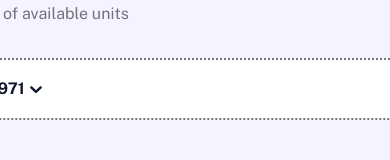
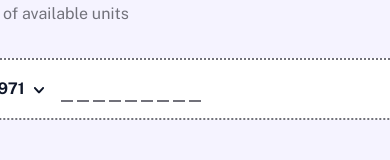
Before and after one commit to jedinrk/quiz_test, a Next.js app: page / in a window 390 px wide. Shown: the part 1117-1277 px from the top of the page. Built offline with nearby package versions, Linux system fonts and the light colour scheme.

Commit message:
Implemented PhoneInput component as per design

```diff
--- a/app/components/MultiStepForm/UserFormStep01.tsx
+++ b/app/components/MultiStepForm/UserFormStep01.tsx
@@ -1,14 +1,15 @@
 import React, { useState } from "react";
-import Select from "react-select";
 
 import { FormWrapper } from "./FormWrapper";
 import { Archivo } from "next/font/google";
 
 import PhoneIcon from "../../../public/phoneIcon.svg";
+import ArrowDown from "../../../public/arrowDown.svg";
 import Image from "next/image";
 
 import uaeFlag from "../../assets/flag_uae.svg";
 import { useMultiStepContext } from "@/app/contexts/MultiStepFormContext";
+import PhoneNumberInput from "../PhoneInput/PhoneNumberInput";
 
 const UaeFlag = () => <Image src={uaeFlag} alt="UAE Flag" />;
 
@@ -20,16 +21,16 @@ const archivo = Archivo({
 function UserFormPhone() {
   const { formData, setFormData } = useMultiStepContext();
 
-  const [selectedCountryCode, setSelectedCountryCode] = useState({
-    value: "+971",
-    label: "+971",
-  });
+  // const [selectedCountryCode, setSelectedCountryCode] = useState({
+  //   value: "+971",
+  //   label: "+971",
+  // });
 
-  const countryCodes = [
-    { value: "+1", label: "+1" },
-    { value: "+971", label: "+971" },
-    // Add more country codes as needed
-  ];
+  // const countryCodes = [
+  //   { value: "+1", label: "+1" },
+  //   { value: "+971", label: "+971" },
+  //   // Add more country codes as needed
+  // ];
 
   // const [phoneInput, setPhoneInput] = useState("");
   // const [displayedPhoneNumber, setDisplayedPhoneNumber] =
@@ -52,9 +53,9 @@ function UserFormPhone() {
   //   formatPhoneNumber(input);
   // };
 
-  const handleCountryCodeChange = (selectedOption: any) => {
-    setSelectedCountryCode(selectedOption);
-  };
+  // const handleCountryCodeChange = (selectedOption: any) => {
+  //   setSelectedCountryCode(selectedOption);
+  // };
 
   return (
     <FormWrapper
@@ -76,17 +77,13 @@ function UserFormPhone() {
               className={`w-[550px] h-[62px] p-[20px] mt-[32px] flex items-center border-dotted bg-white rounded-[20px] border-2 border-zinc-500 focus:outline-none focus:border-violet-700`}
             >
               <UaeFlag />
-              <Select
-                id="selectbox"
-                instanceId="selectbox"
-                className={`ml-[8px] mr-[10px] text-slate-900 text-base font-bold`}
-                options={countryCodes}
-                value={selectedCountryCode}
-                onChange={handleCountryCodeChange}
-                unstyled
-              />
-              <input
-                className={`text-slate-900 text-base font-medium ${archivo.className}`}
+              <label className="ml-[8px] text-slate-900 text-base font-bold font-['Public Sans'] leading-snug">
+                +971
+              </label>
+              <Image className="ml-[4px] mr-[10px]" src={ArrowDown} alt="Arrow Down" />
+              <PhoneNumberInput />
+              {/* <input
+                className={`border-b-2 text-slate-900 text-base font-medium ${archivo.className}`}
                 type="tel"
                 inputMode="numeric"
                 value={formData.phoneNumber}
@@ -94,23 +91,7 @@ function UserFormPhone() {
                   setFormData({ ...formData, phoneNumber: e.target.value })
                 }
                 maxLength={10} // Limit the input to 17 characters
-              />
-              {/* <div className="relative">
-                <input
-                  className={`absolute top-0 left-0 opacity-0	w-full h-full cursor-text z-0`}
-                  id="phoneNumber"
-                  type="tel"
-                  inputMode="numeric"
-                  value={phoneInput}
-                  onChange={handlePhoneNumberChange}
-                  maxLength={10} // Limit the input to 17 characters
-                />
-                <div
-                  className={`relative z-1 text-slate-900 text-base font-medium  ${archivo.className} leading-snug tracking-widest`}
-                >
-                  {displayedPhoneNumber}
-                </div>
-              </div> */}
+              /> */}
             </div>
           </div>
         </div>
--- a/app/components/PhoneInput/PhoneNumberInput.tsx
+++ b/app/components/PhoneInput/PhoneNumberInput.tsx
@@ -1,35 +1,83 @@
-import React, { useState } from "react";
-import { Archivo } from "next/font/google";
+import React, { useState, ChangeEvent, useRef, useEffect } from "react";
 
-const archivo = Archivo({
-  subsets: ["latin"],
-  display: "swap",
-});
+const PhoneNumberInput: React.FC = () => {
+  const [phoneDigits, setPhoneDigits] = useState<string[]>([
+    "",
+    "",
+    "",
+    "",
+    "",
+    "",
+    "",
+    "",
+    "",
+  ]);
+  const inputRefs = useRef<(HTMLInputElement | null)[]>([]);
 
-const PhoneNumberInput = () => {
-  const [phoneNumber, setPhoneNumber] = useState("_ _  _ _ _  _ _  _ _"); // Initial underscores with groups
+  useEffect(() => {
+    inputRefs.current[0]?.focus();
+  }, []);
 
-  const handleChange = (e: React.ChangeEvent<HTMLInputElement>) => {
-    const inputValue = e.target.value;
-    // Remove non-digit characters
-    const numericValue = inputValue.replace(/\D/g, "");
-    // Split the numeric value into groups of 2, then join with underscores
-    const formattedValue = numericValue
-      .match(/.{1,2}/g)
-      ?.join("  ")
-      .padEnd(17, "_"); // Ensure a maximum length of 17 characters with underscores
+  const handleInputChange = (index: number, e: any): void => {
+    console.log("handleInputChange");
+    const { value } = e.target;
 
-    setPhoneNumber(formattedValue === undefined? " ": formattedValue);
+    if (value.match(/[0-9]/)) {
+      const updatedDigits = [...phoneDigits];
+      updatedDigits[index] = value;
+      setPhoneDigits(updatedDigits);
+
+      if (index < phoneDigits.length - 1) {
+        inputRefs.current[index + 1]?.focus();
+      }
+    } else if (value === "") {
+      const updatedDigits = [...phoneDigits];
+      updatedDigits[index] = "";
+      setPhoneDigits(updatedDigits);
+
+      if (index > 0) {
+        inputRefs.current[index - 1]?.focus();
+      }
+    }
+  };
+
+  const handleKeyDown = (index: number, event: any) => {
+    const { value } = event.target;
+    console.log("User pressed: ", {
+      key: event.key,
+      value: event.target.value,
+    });
+
+    if (event.key === "Backspace" && value === "") {
+      const updatedDigits = [...phoneDigits];
+      updatedDigits[index] = "";
+      setPhoneDigits(updatedDigits);
+
+      if (index > 0) {
+        inputRefs.current[index - 1]?.focus();
+      }
+    }
   };
 
   return (
-    <input
-      className={`w-[550px] h-[62px] p-[20px] mt-[32px] flex items-center border-dotted bg-white rounded-[20px] border-2 border-zinc-500 text-slate-900 text-base font-medium ${archivo.className}`}
-      type="text"
-      value={phoneNumber}
-      onChange={handleChange}
-      maxLength={17} // Limit the input to 17 characters
-    />
+    <div className="flex items-center justify-center">
+      {phoneDigits.map((digit, index) => (
+        <input
+          dir={`${digit? 'ltr': 'rtl'}`}
+          key={index}
+          className={`w-3 m-0.5 text-slate-900 text-base font-medium ${
+            digit ? "border-none" : "border-b-2 border-zinc-500"
+          } focus:outline-none`}
+          type="tel"
+          inputMode="numeric"
+          maxLength={1}
+          value={digit}
+          ref={(el) => (inputRefs.current[index] = el)}
+          onChange={(e) => handleInputChange(index, e)}
+          onKeyDown={(e) => handleKeyDown(index, e)}
+        />
+      ))}
+    </div>
   );
 };
 
```
Also changed, not shown: public/arrowDown.svg (added).
